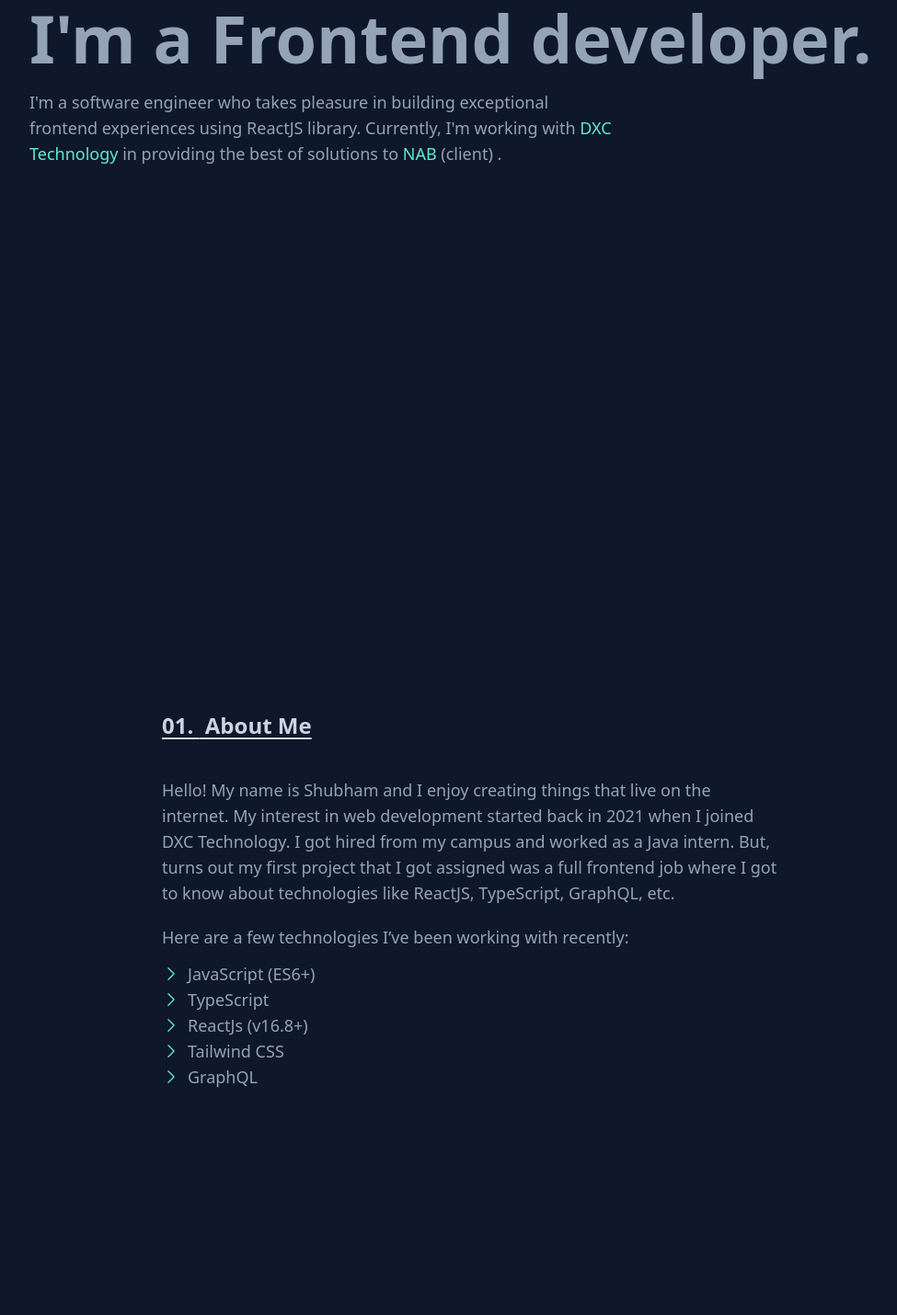
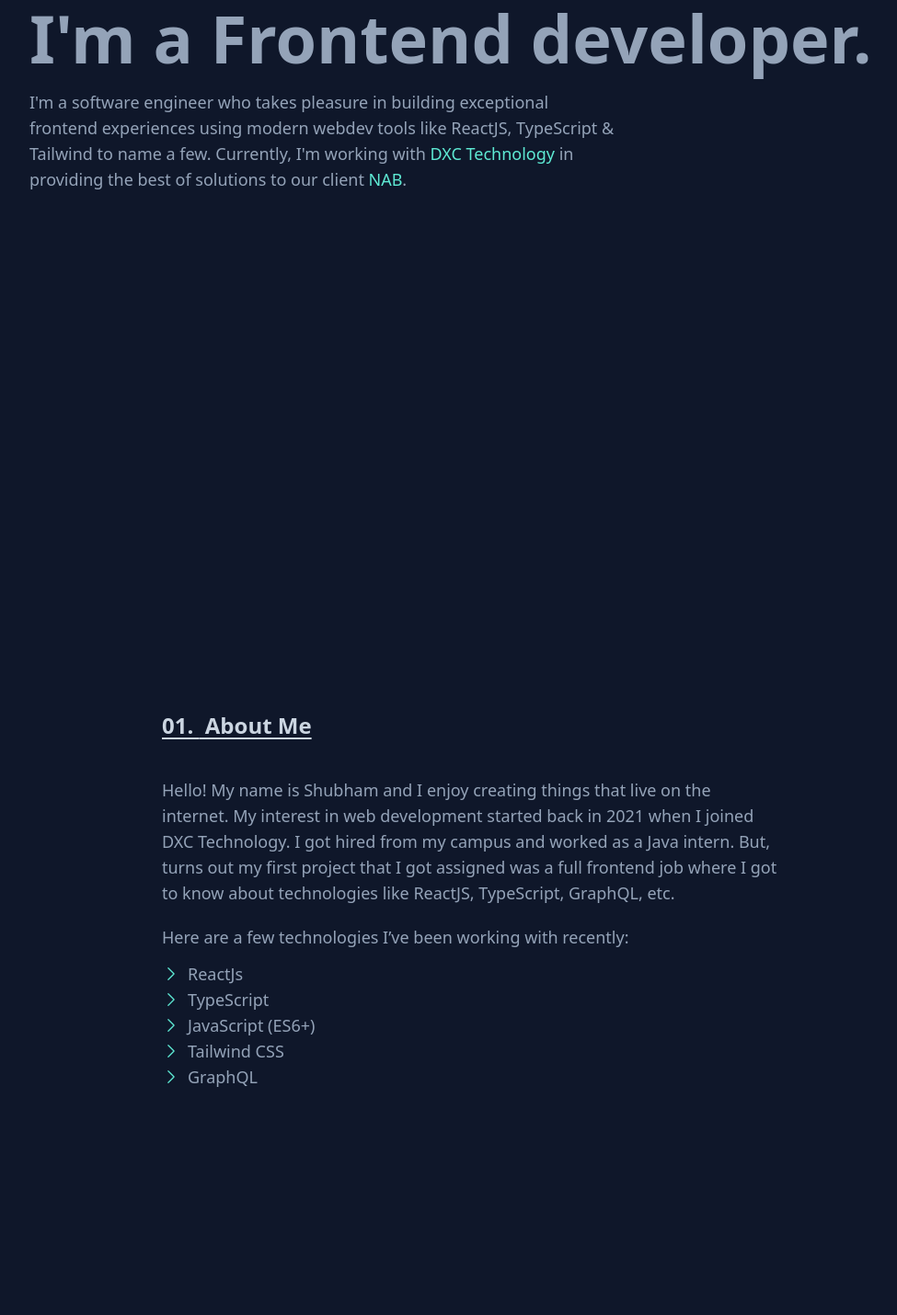
Before and after one commit to Shubham052000/portfolio-web-app, a React (Vite) app: page / in a window 1280 px wide. Shown: the part 435-1865 px from the top of the page at 92% size, without its empty margins (128-1103 px from the left). Built offline with nearby package versions, Linux system fonts and the light colour scheme.

Commit message:
Adding github icon to the contact me seciotn + some other fixes (#8)

```diff
--- a/src/components/AboutMe.tsx
+++ b/src/components/AboutMe.tsx
@@ -32,7 +32,7 @@ const AboutMe = () => {
               d="M8.25 4.5l7.5 7.5-7.5 7.5"
             />
           </svg>
-          JavaScript (ES6+)
+          ReactJs
         </li>
         <li className="flex items-center gap-2">
           {" "}
@@ -68,7 +68,7 @@ const AboutMe = () => {
               d="M8.25 4.5l7.5 7.5-7.5 7.5"
             />
           </svg>
-          ReactJs (v16.8+)
+          JavaScript (ES6+)
         </li>
         <li className="flex items-center gap-2">
           {" "}
--- a/src/components/Contact.tsx
+++ b/src/components/Contact.tsx
@@ -25,12 +25,12 @@ const Contact = () => {
       <h2 className="text-accented-high text-sm md:text-lg font-semibold mb-20 text-center underline underline-offset-4">
         <span>04.</span> Find me at :
       </h2>
-      <div className="flex flex-col md:flex-row gap-10 justify-around md:items-center w-1/3 md:w-1/2 mx-auto">
+      <div className="flex flex-col md:flex-row gap-10 justify-between md:items-center w-1/3 md:w-1/2 mx-auto">
         {contacts.map(({ title, svg, url, openInNewPage }) => {
           return (
             <div
               key={title}
-              className="px-3 py-2 md:px-5 md:py-4 rounded-lg bg-card duration-300 flex flex-col justify-center items-center gap-2"
+              className="px-3 py-2 md:px-5 md:py-4 rounded-lg bg-card duration-300 flex flex-col justify-center items-center gap-2 min-w-fit"
               onClick={() => emailClickHandler(openInNewPage, url)}
             >
               {svg}
--- a/src/components/Experience.tsx
+++ b/src/components/Experience.tsx
@@ -15,7 +15,7 @@ type experienceProps = {
 
 const Experience = () => {
   return (
-    <section id="experience" className="mt-40 w-full md:w-3/4">
+    <section id="experience" className="mt-40 w-full ">
       <h2 className="pt-20 text-primary text-md md:text-2xl font-semibold mb-10 underline underline-offset-4">
         <span>02.&nbsp;</span> Where I've Worked
       </h2>
--- a/src/components/MainPage.tsx
+++ b/src/components/MainPage.tsx
@@ -17,8 +17,8 @@ const MainPage = () => {
 
           <p className="text-md md:text-lg w-4/5 lg:w-2/3">
             I'm a software engineer who takes pleasure in building exceptional
-            frontend experiences using ReactJS library. Currently, I'm working
-            with{" "}
+            frontend experiences using modern webdev tools like ReactJS,
+            TypeScript & Tailwind to name a few. Currently, I'm working with{" "}
             <a
               className="group text-accented-high transition-all duration-300 ease-in-out"
               href="https://dxc.com/us/en/"
@@ -28,7 +28,7 @@ const MainPage = () => {
                 DXC Technology
               </span>
             </a>{" "}
-            in providing the best of solutions to{" "}
+            in providing the best of solutions to our client{" "}
             <a
               href="https://www.nab.com.au/"
               target="_blank"
@@ -37,8 +37,8 @@ const MainPage = () => {
               <span className="bg-left-bottom bg-gradient-to-r from-accented-high to-accented-high bg-[length:0%_1px] bg-no-repeat group-hover:bg-[length:100%_1px] transition-all duration-300 ease-out">
                 NAB
               </span>
-            </a>{" "}
-            (client) .
+            </a>
+            .
           </p>
         </>
         <a
```
Also changed, not shown: src/static/contactMe.tsx (+16 -0 lines).
